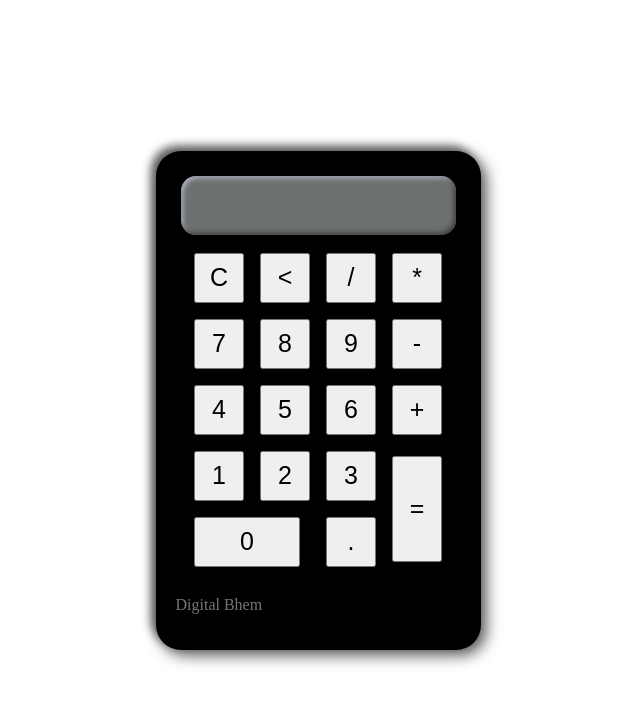
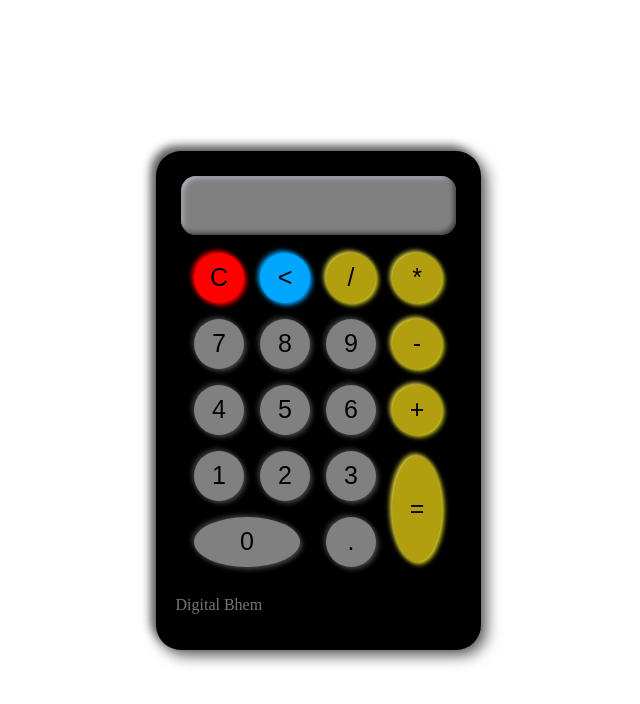
Before and after one commit to Pabitra-Sahoo/DIGIBHEM, a plain HTML site: page index.html in a window 1280 px wide. Shown: the whole page, without its empty margins (322-962 px from the left). Drawn offline with Linux system fonts and the light colour scheme.

Commit message:
Update cal1.css

```diff
--- a/cal1.css
+++ b/cal1.css
@@ -15,7 +15,7 @@ body {
   }
 
   .textview {
-    background: #6d7070;
+    background: grey;
     border: none;
     outline: none;
     border-radius: 15px;
@@ -28,12 +28,12 @@ body {
     color: #000000;
   }
 
-  .button {
-    background: #424444;
+  .number-button {
+    background: gray;
     border: none;
     outline: none;
     border-radius: 50%;
-    box-shadow: -2px -2px 5px #696464, 2px 2px 5px #494a4d;
+    box-shadow: -2px -2px 5px #3b3939, 2px 2px 5px #494a4d;
     width: 60px;
     height: 60px;
     margin: 7px;
@@ -42,10 +42,63 @@ body {
     cursor: pointer;
   }
 
-  .button:active {
-    box-shadow: inset -2px -2px 5px #4a4848, inset 2px 2px 5px #4a4b4c;
+  .number-button:active {
+    box-shadow: inset -2px -2px 5px #2b2b2b, inset 2px 2px 5px #161617;
   }
 
+  .operator-button{
+    background: #b19f10;
+    border: none;
+    outline: none;
+    border-radius: 50%;
+    box-shadow: -2px -2px 5px #eadf4a, 2px 2px 5px #e2df1f;
+    width: 60px;
+    height: 60px;
+    margin: 7px;
+    font-size: 22px;
+    color: #020202;
+    cursor: pointer;
+  }
+
+  .operator-button:active {
+    box-shadow: inset -2px -2px 5px #e3e01b, inset 2px 2px 5px #9e9a20;
+  }
+
+  .clear-button{
+    background: #ff0000;
+    border: none;
+    outline: none;
+    border-radius: 50%;
+    box-shadow: -2px -2px 5px #ff0000, 2px 2px 5px #ff0000;
+    width: 60px;
+    height: 60px;
+    margin: 7px;
+    font-size: 22px;
+    color: #020202;
+    cursor: pointer;
+  }
+
+  .clear-button:active {
+    box-shadow: inset -2px -2px 5px #de6565, inset 2px 2px 5px #eb4242;
+  }
+
+.back-button{
+  background: #00a6ff;
+    border: none;
+    outline: none;
+    border-radius: 50%;
+    box-shadow: -2px -2px 5px #00a6ff, 2px 2px 5px #00a6ff;
+    width: 60px;
+    height: 60px;
+    margin: 7px;
+    font-size: 22px;
+    color: #020202;
+    cursor: pointer;
+ }
+
+ .back-button:active {
+  box-shadow: inset -2px -2px 5px #4a4848, inset 2px 2px 5px #4a4b4c;
+}
 
   table {
     border-spacing: 10px;
```
